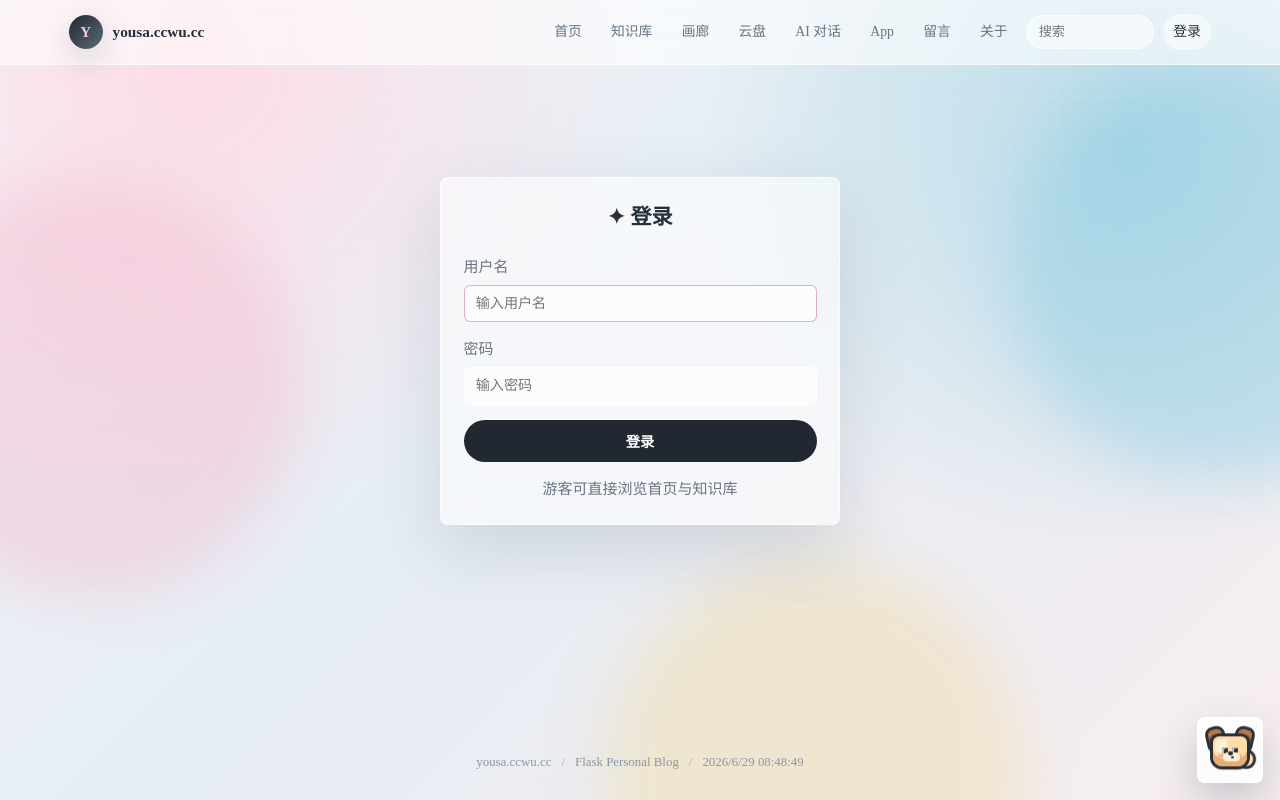
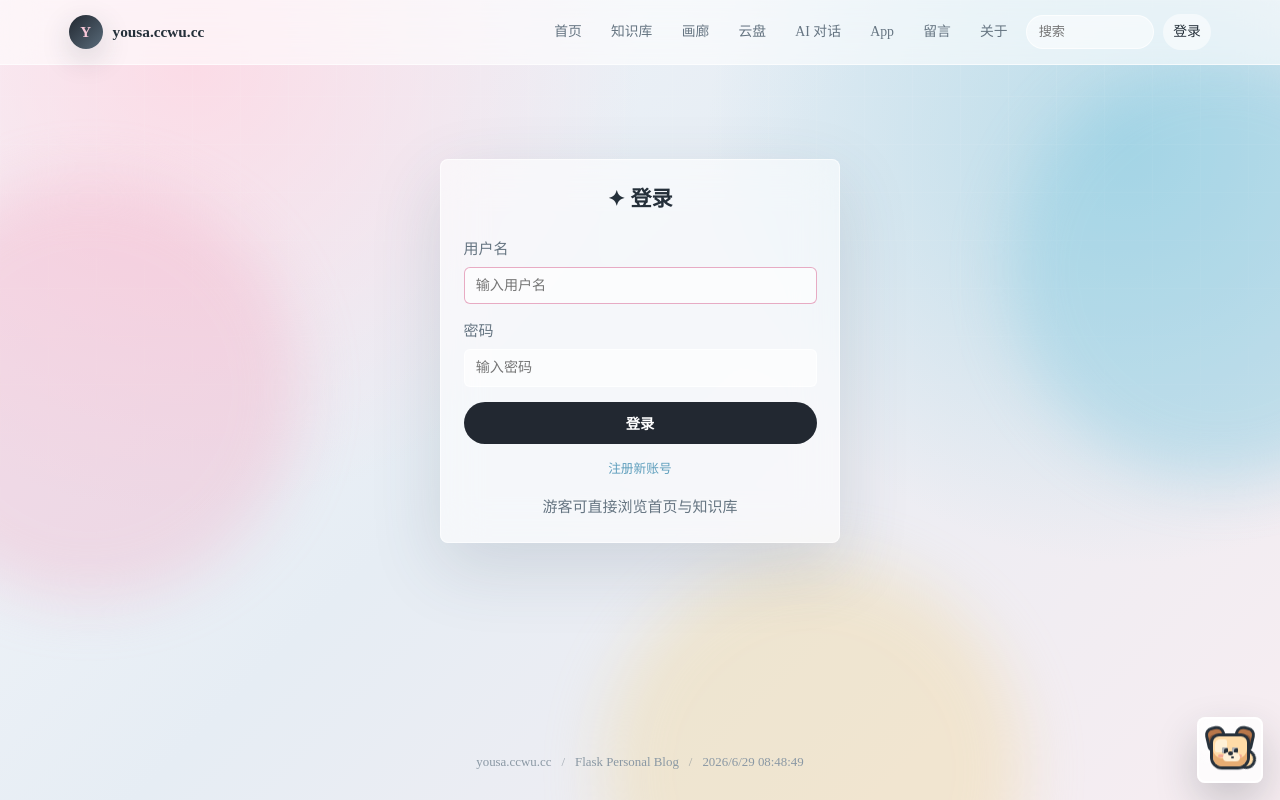
Before and after one commit to YOUSA-CECE/yousa.ccwu.cc, a Flask app: page /login in a window 1280 px wide. Run offline with Flask 3, Linux system fonts and the light colour scheme; data comes from the database, SQL or seed files in the repository; data that the repository does not hold is empty; some libraries are stand-ins or nearby versions.

Commit message:
fix: 登录界面添加注册链接

```diff
--- a/templates/login.html
+++ b/templates/login.html
@@ -17,6 +17,9 @@
             </div>
             <button type="submit" class="form-btn">登录</button>
         </form>
+        <p style="text-align:center;margin-top:1rem;font-size:0.85rem">
+            <a href="/register" style="color:var(--accent-2);text-decoration:none">注册新账号</a>
+        </p>
         <p class="auth-hint">游客可直接浏览首页与知识库</p>
     </div>
 </div>
```
